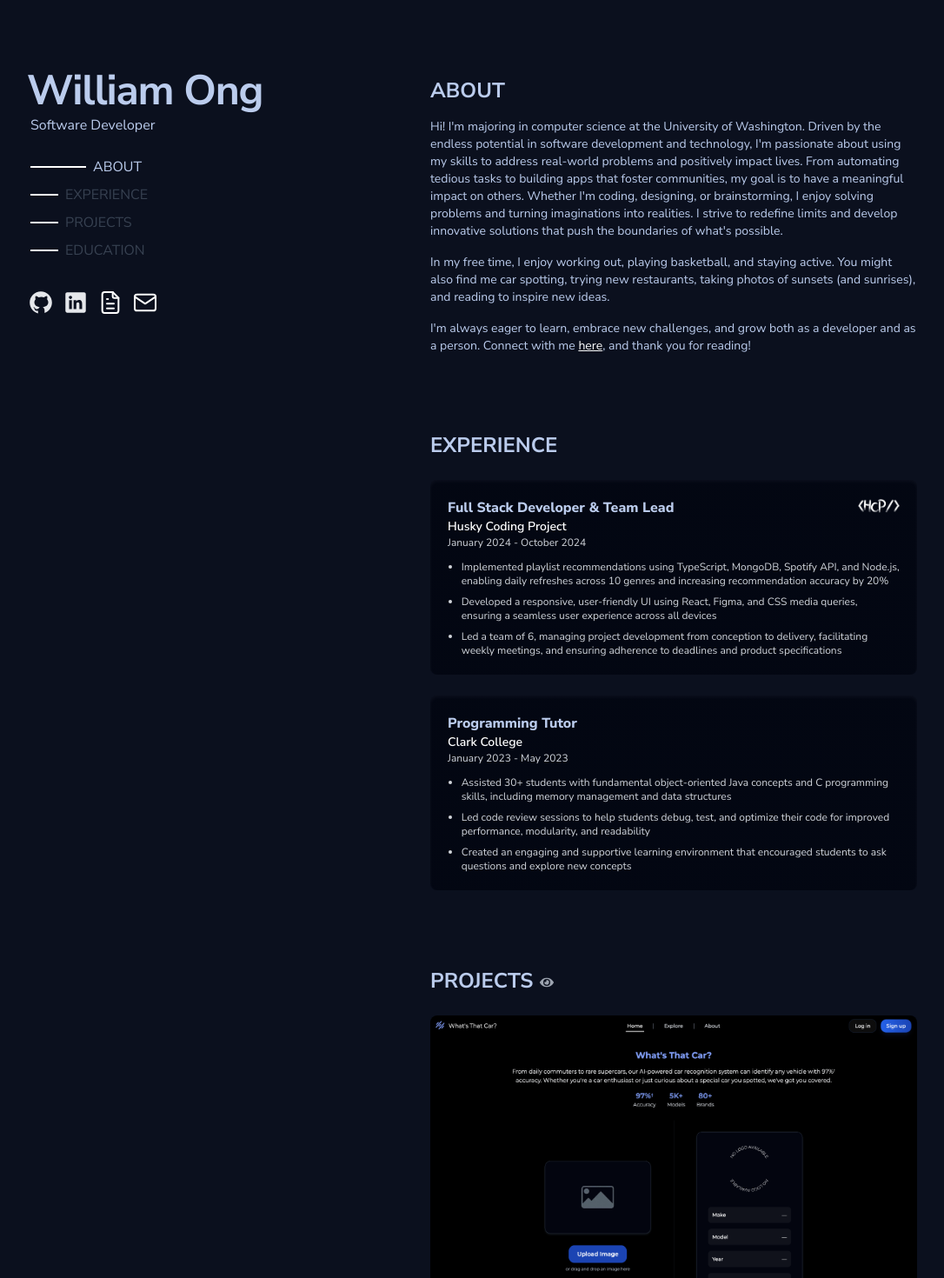
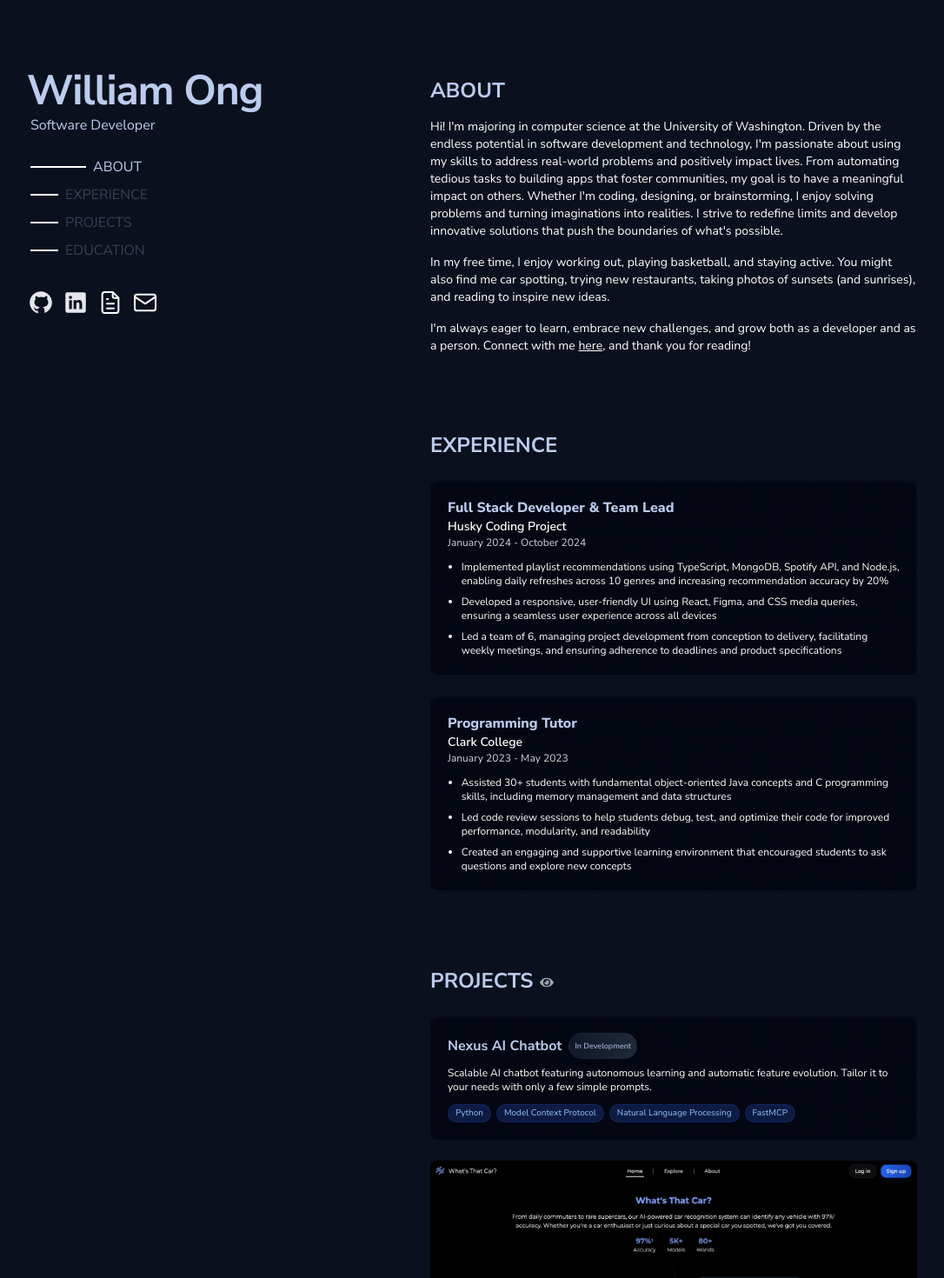
Before and after one commit to william-ong1/portfolio, a Next.js app: page / in a window 1280 px wide. Shown: the top 1470 px of the page at 87% size, without its empty margins (97-1183 px from the left). Built offline with nearby package versions, Linux system fonts and the light colour scheme.

Commit message:
Updated projects and text colors

```diff
--- a/app/components/About.tsx
+++ b/app/components/About.tsx
@@ -2,16 +2,16 @@ import AnimateOnScroll from './AnimateOnScroll';
 
 const About = (): JSX.Element => {
   return (
-    <div className="flex flex-col gap-4 w-full">
+    <div className="flex flex-col gap-4 w-full text-white">
       <AnimateOnScroll>
-        <div className="text-2xl font-bold mt-1 uppercase pt-6 lg:pt-[5.25rem]"> About </div>
+        <div className="text-2xl font-bold mt-1 uppercase pt-6 lg:pt-[5.25rem] text-light-blue"> About </div>
       </AnimateOnScroll>
 
       <AnimateOnScroll delay={50}>
-        <div className="text-sm leading-5">
-          Hi! I'm majoring in computer science at the University of Washington. Driven by the endless potential in software development and technology, I&#39;m passionate about using my skills to address real-world problems and positively impact lives.
+        <div className="text-sm">
+          Hi! I&#39;m majoring in computer science at the University of Washington. Driven by the endless potential in software development and technology, I&#39;m passionate about using my skills to address real-world problems and positively impact lives.
           From automating tedious tasks to building apps that foster communities, my goal is to have a meaningful impact on others.
-          Whether I&#39;m coding, designing, or brainstorming, I enjoy solving problems and turning imaginations into realities. I strive to redefine limits and develop innovative solutions that push the boundaries of what's possible.
+          Whether I&#39;m coding, designing, or brainstorming, I enjoy solving problems and turning imaginations into realities. I strive to redefine limits and develop innovative solutions that push the boundaries of what&#39;s possible.
         </div>
       </AnimateOnScroll>
 
--- a/app/components/Footer.tsx
+++ b/app/components/Footer.tsx
@@ -1,6 +1,6 @@
 const Footer = (): JSX.Element => {
   return (
-    <footer className="text-xs text-center py-10 lg:pb-52">
+    <footer className="text-xs text-center text-white py-10 lg:pb-52">
       © 2025 William Ong. All rights reserved.
     </footer>
   );
--- a/app/components/Profile.tsx
+++ b/app/components/Profile.tsx
@@ -4,7 +4,7 @@ import NavigationMenu from "./NavigationMenu";
 const Profile = (): JSX.Element => {
   return (
     <div>
-      <h1 id="profile" className="text-5xl font-bold tracking-tight "> William Ong </h1>
+      <h1 id="profile" className="text-5xl font-bold tracking-tight"> William Ong </h1>
 
       <div className="text-base ml-1 mt-1">
         Software Developer
--- a/app/components/experience/ExperienceCard.tsx
+++ b/app/components/experience/ExperienceCard.tsx
@@ -1,17 +1,14 @@
 'use client'
-
-import Image from "next/image";
 
 interface ExperienceCardProps {
   role: string;
   company: string;
   dates: string;
   description: string[];
-  logo?: any; // Next.js Image type
   link?: string;
 }
 
-const ExperienceCard = ({ role, company, dates, description, logo, link }: ExperienceCardProps): JSX.Element => {
+const ExperienceCard = ({ role, company, dates, description, link }: ExperienceCardProps): JSX.Element => {
   return (
     <div className="bg-gradient-to-b from-[#030712]/95 to-[#030712]/95 p-5 rounded-lg shadow-inner shadow-light-blue/5 transition-all duration-300 hover:scale-[1.00]">
 
@@ -36,20 +33,6 @@ const ExperienceCard = ({ role, company, dates, description, logo, link }: Exper
             </span>
           )}
         </div>
-
-        {logo && link && (
-          <div className="flex justify-center">
-            <Image
-              className="w-12 h-4 mt-0.5 cursor-pointer"
-              src={logo}
-              alt={`${company} logo`}
-              width={100}
-              height={100}
-              priority
-              onClick={() => window.open(link, '_blank', 'noopener,noreferrer')}
-            />
-          </div>
-        )}
       </div>
 
       {/* Dates */}
@@ -59,7 +42,7 @@ const ExperienceCard = ({ role, company, dates, description, logo, link }: Exper
 
       {/* Responsibilities */}
       <div className="mt-2">
-        <ul className="list-disc text-xs text-gray-300 pl-[0.98rem] space-y-2">
+        <ul className="list-disc text-xs text-white pl-[0.98rem] space-y-2">
           {description.map((item, index) => (
             <li key={index}>{item}</li>
           ))}
--- a/app/components/projects/ProjectCard.tsx
+++ b/app/components/projects/ProjectCard.tsx
@@ -9,17 +9,20 @@ interface ProjectCardProps {
   link: string;
   techStack: string[];
   showImage?: boolean;
+  noPointer?: boolean;
+  noImage?: boolean;
+  isInDevelopment?: boolean;
 }
 
-const ProjectCard = ({ title, description, image, link, techStack, showImage = true }: ProjectCardProps): JSX.Element => {
+const ProjectCard = ({ title, description, image, link, techStack, showImage = true, noPointer = false, noImage = false, isInDevelopment = false }: ProjectCardProps): JSX.Element => {
   return (
     <div className="w-full rounded-lg transition-all duration-300 hover:scale-[1.01] hover:shadow-md hover:shadow-light-blue/10 group ">
 
     {/* Image preview with animation */}
-      {showImage && (
-        <div className="relative w-full aspect-video cursor-pointer">
+      {showImage && !noImage && image && (
+        <div className={`relative w-full aspect-video ${!noPointer && link ? 'cursor-pointer' : ''}`}>
           <Image
-            onClick={() => window.open(link, '_blank', 'noopener,noreferrer')}
+            onClick={() => link && !noPointer ? window.open(link, '_blank', 'noopener,noreferrer') : null}
             className="w-full h-full rounded-t-lg"
             priority
             src={image}
@@ -38,9 +41,10 @@ const ProjectCard = ({ title, description, image, link, techStack, showImage = t
       )}
 
       {/* Content section (title, description, tech stack) */}
-      <div className={`bg-gradient-to-b from-[#030712]/95 to-[#030712]/95 p-5 ${showImage ? 'rounded-b-lg border-t border-white/5' : 'rounded-lg'} shadow-inner shadow-light-blue/5`}>
+      <div className={`bg-gradient-to-b from-[#030712]/95 to-[#030712]/95 p-5 ${showImage && !noImage && image ? 'rounded-b-lg border-t border-white/5' : 'rounded-lg'} shadow-inner shadow-light-blue/5`}>
         {/* Title with Link */}
         <div className="flex items-center justify-between mb-2">
+          {link && !noPointer ? (
             <a
               className="flex items-center gap-1.5 text-base font-bold text-light-blue hover:text-light-blue/80 transition-colors group/link"
               href={link}
@@ -58,6 +62,16 @@ const ProjectCard = ({ title, description, image, link, techStack, showImage = t
                 alt=""
               />
             </a>
+          ) : (
+            <div className="text-base font-bold text-light-blue flex items-center">
+              {title}
+              {isInDevelopment && (
+                <span className="text-[9px] font-medium px-1.5 py-0.5 ml-2 bg-gradient-to-r from-gray-900 to-gray-800 text-light-blue/90 rounded-full border border-blue-900/20 flex items-center">
+                  In Development
+                </span>
+              )}
+            </div>
+          )}
         </div>
 
         {/* Description */}
--- a/app/components/projects/Projects.tsx
+++ b/app/components/projects/Projects.tsx
@@ -8,13 +8,36 @@ import { FaEye, FaEyeSlash } from 'react-icons/fa';
 const Projects = (): JSX.Element => {
   const [showImages, setShowImages] = useState<boolean>(true);
 
+  useEffect(() => {
+    const storedPreference = localStorage.getItem('showProjectImages');
+    if (storedPreference !== null) {
+      setShowImages(storedPreference === 'true');
+    }
+  }, []);
+
+  const handleHideShowClick = () => {
+    const newState = !showImages;
+    setShowImages(newState);
+    localStorage.setItem('showProjectImages', newState.toString());
+  };
+
   const projects = [
+    {
+      title: "Nexus AI Chatbot",
+      description: "Scalable AI chatbot featuring autonomous learning and automatic feature evolution. Tailor it to your needs with only a few simple prompts.",
+      image: "",
+      link: "",
+      techStack: ["Python", "Model Context Protocol", "Natural Language Processing", "FastMCP"],
+      noPointer: true,
+      noImage: true,
+      isInDevelopment: true
+    },
     {
       title: "What's That Car?",
       description: "AI-powered car recognition system with 97% accuracy. Save your results, share your discoveries, and explore an ever-expanding collection of cars from around the world.",
       image: "/images/whats-that-car.png",
       link: "https://whatsthatcar.vercel.app",
-      techStack: ["Python", "TypeScript", "AWS Services", "React", "Next.js", "Tailwind", "FastAPI", "Gemini AI"]
+      techStack: ["TypeScript", "Python", "AWS Services", "React", "Next.js", "Tailwind", "FastAPI", "Gemini AI"]
     },
     {
       title: "Insight Archives",
@@ -37,7 +60,7 @@ const Projects = (): JSX.Element => {
       <div className="flex items-center gap-2 pt-10 mt-1 lg:pt-[5.25rem]">
         <div className="text-2xl font-bold uppercase"> Projects </div>
         <button
-          onClick={() => setShowImages(!showImages)}
+          onClick={handleHideShowClick}
           className="text-gray-400 hover:text-light-blue transition-colors mt-1"
           aria-label={showImages ? "Hide project images" : "Show project images"}
         >
```
Also changed, not shown: package.json (+10 -10 lines), 2 other files (tests, documents, lock files or other folders). Lines whose indentation alone changed are shown as unchanged.
